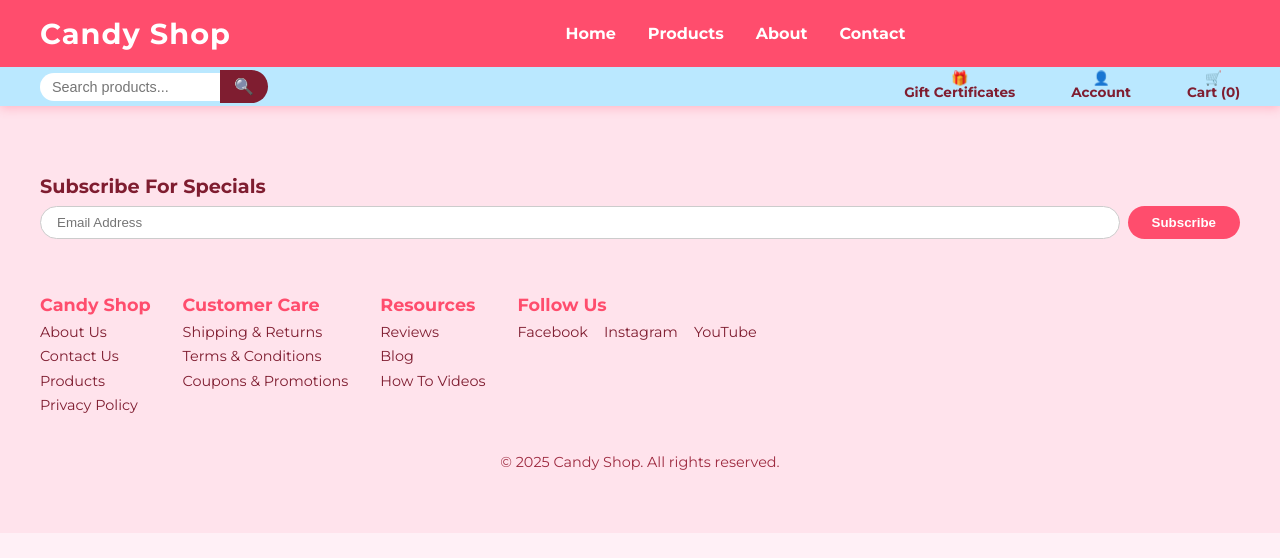
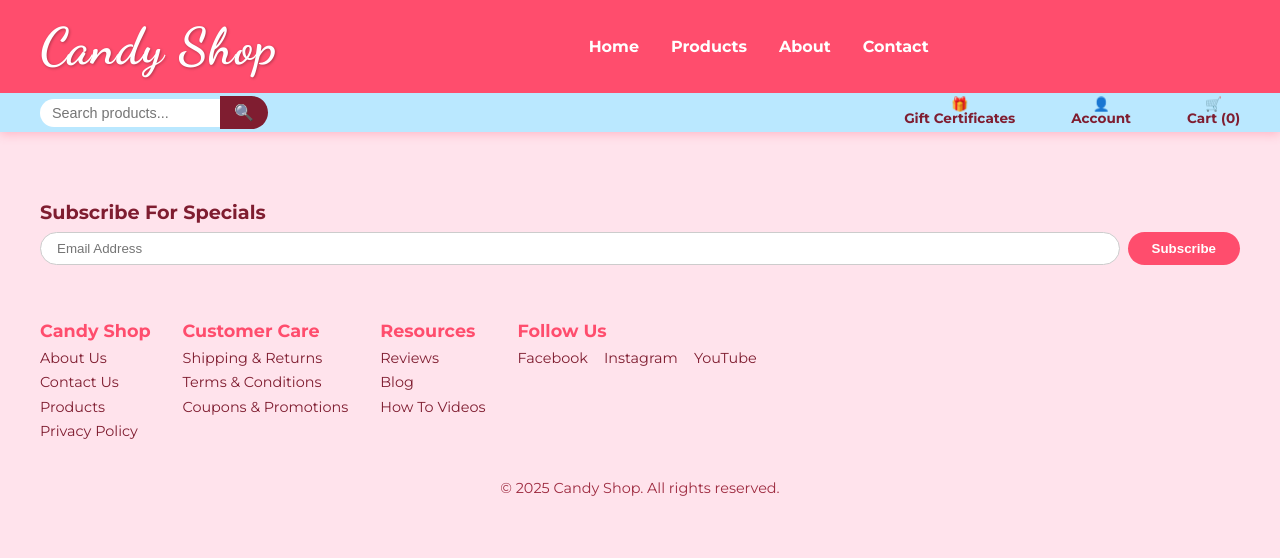
Before and after one commit to WebbCouture/candy-shop, a Django app: template candy_shop/templates/base.html in a window 1280 px wide. Shown: the top 558 px of the page. Run offline with Django 5.2, Linux system fonts and the light colour scheme; the template is opened without the code that fills it, so the values that code supplies are empty.

Commit message:
change logo style and add font to base.html

```diff
--- a/candy_shop/static/css/style.css
+++ b/candy_shop/static/css/style.css
@@ -412,3 +412,13 @@ header {
   margin-left: auto;
   margin-right: auto;
 }
+
+.logo a {
+  font-family: 'Dancing Script', cursive;
+  font-size: 3.2rem; /* a bit bigger for impact */
+  font-weight: 700;
+  color: white;
+  text-decoration: none;
+  letter-spacing: 1px;
+  text-shadow: 1px 1px 3px rgba(0,0,0,0.3); /* soft shadow */
+}
--- a/candy_shop/templates/base.html
+++ b/candy_shop/templates/base.html
@@ -1,6 +1,12 @@
 {% load static %}
 <!DOCTYPE html>
 <html lang="en">
+ <link rel="preconnect" href="https://fonts.googleapis.com">
+<link rel="preconnect" href="https://fonts.gstatic.com" crossorigin>
+<link href="https://fonts.googleapis.com/css2?family=Dancing+Script:wght@400..700&display=swap" rel="stylesheet">
+
+
+
 <head>
     <meta charset="UTF-8" />
     <meta name="viewport" content="width=device-width, initial-scale=1" />
@@ -13,9 +19,9 @@
   <!-- Main Navigation Bar -->
   <nav class="main-nav">
     <div class="main-nav-container">
-      <div class="logo">
-        <a href="/">Candy Shop</a>
-      </div>
+  <div class="logo">
+  <a href="/">Candy Shop</a>
+</div>
       <ul class="nav-links">
         <li><a href="/">Home</a></li>
         <li><a href="/products/">Products</a></li>
```
